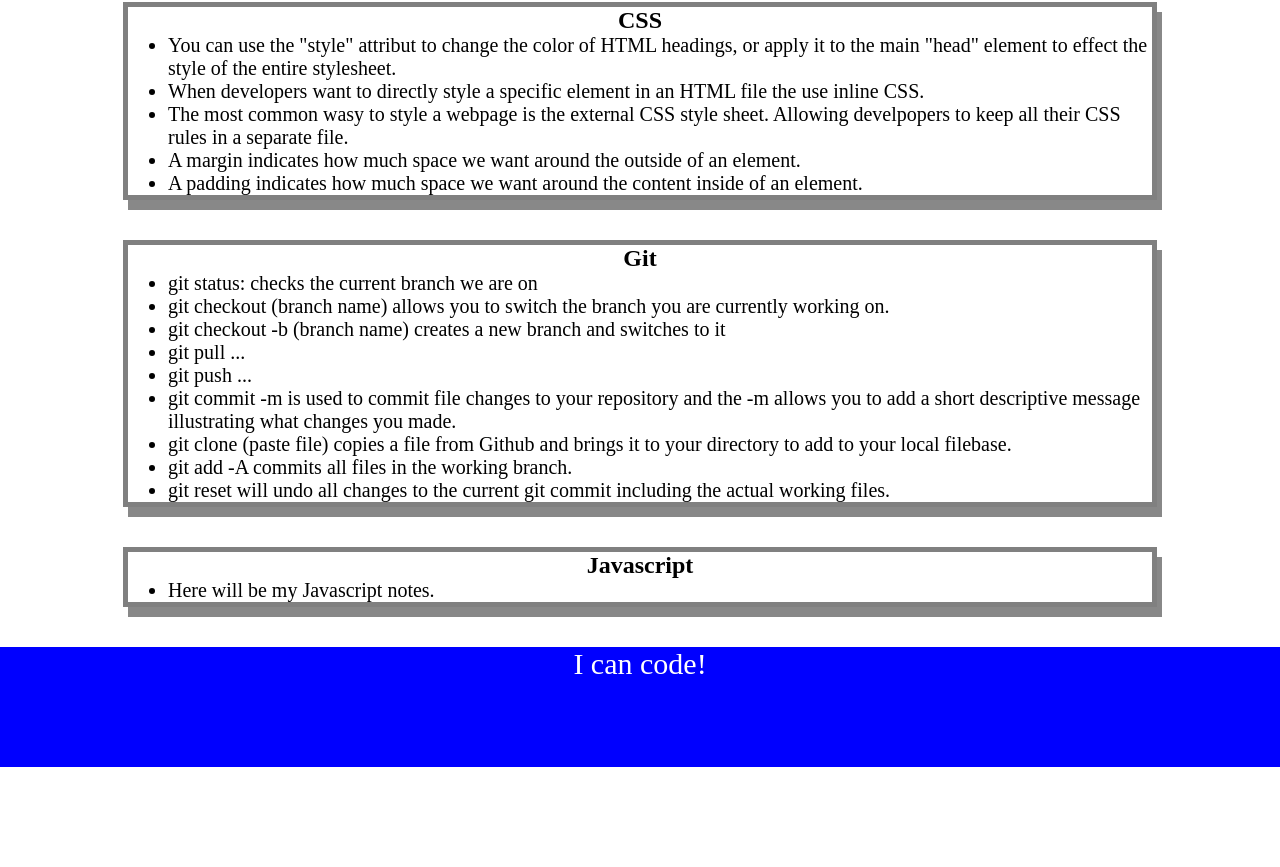
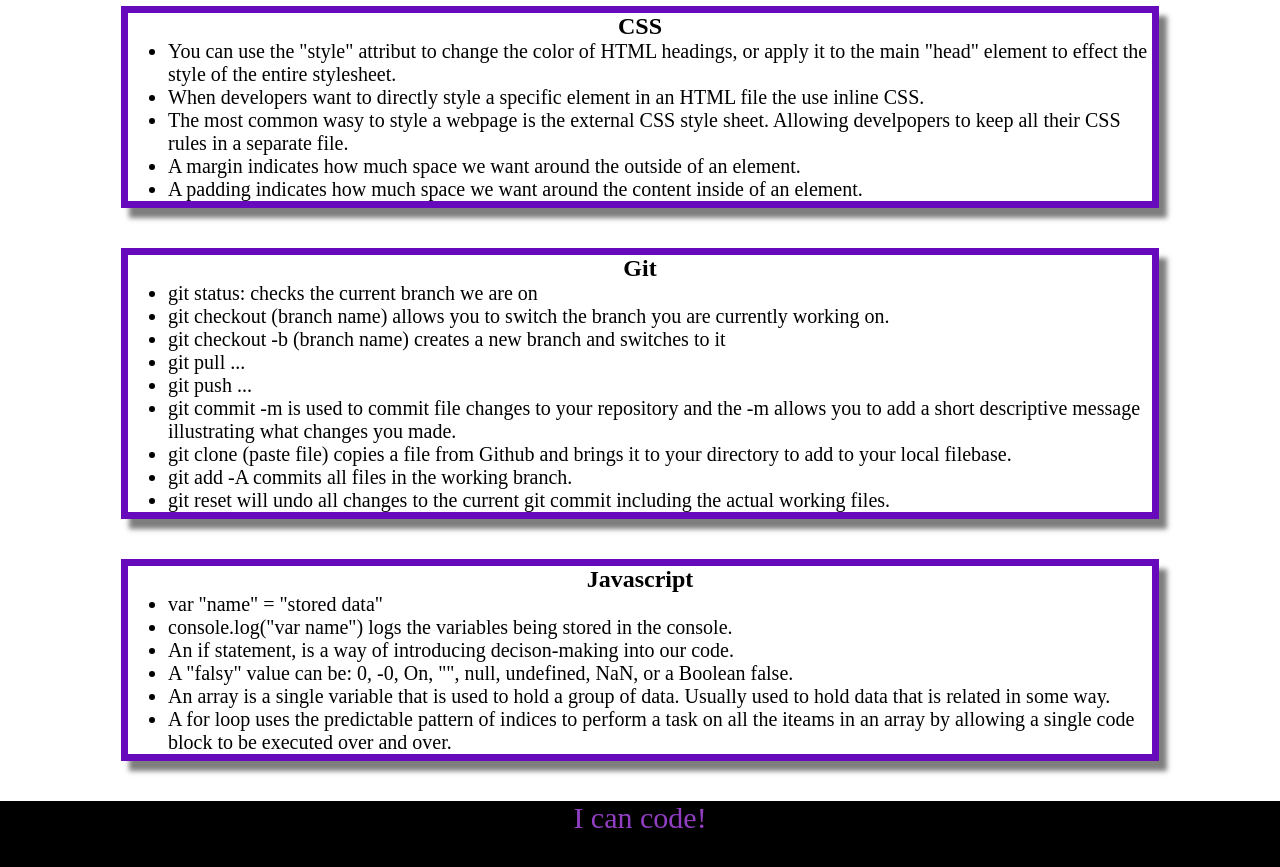
Before and after one commit to jacobblackmon/prework-study-guide, a plain HTML site: page prework-study-guide/index.html in a window 1280 px wide. Shown: the part 373-1240 px from the top of the page. Before the commit the page ends 1140 px from the top, so only its background shows below. Drawn offline with Linux system fonts and the light colour scheme.

Commit message:
JS additions

```diff
--- /dev/null
+++ b/prework-study-guide/assets/script.js
@@ -0,0 +1,19 @@
+var topics = ['HTML', 'CSS', 'Git', 'JavaScript'];
+
+for (var x = 0; x < topics.length; x++) {
+ console.log(topics[x]);
+}
+
+/*
+if (topic === 'HTML') {
+ console.log("Let's study HTML!");
+} else if (topic === 'CSS') {
+ console.log("Let's study CSS!");
+} else if (topic === 'Git') {
+ console.log("Let's study Git!");
+} else if (topic === 'JavaScript') {
+ console.log("Let's study JavaScript!");
+} else {
+ console.log('Please try again!');
+}
+*/
--- a/prework-study-guide/assets/style.css
+++ b/prework-study-guide/assets/style.css
@@ -6,8 +6,8 @@ header,
 footer {
   width: 100%;
   height: 120px;
-  background-color: blue;
-  color: white;
+  background-color: rgb(0, 0, 0);
+  color: rgb(145, 62, 194);
 }
 
 h1,
@@ -36,6 +36,6 @@ p {
 .card {
   width: 80%;
   margin: 40px auto;
-  border: 5px solid gray;
-  box-shadow: 5px 10px #888888;
+  border: 7px solid rgb(102, 10, 187);
+  box-shadow: 8px 10px 5px #7e7e7e;
 }
--- a/prework-study-guide/index.html
+++ b/prework-study-guide/index.html
@@ -12,8 +12,8 @@
       <h1>Prework Study Guide</h1>
       <img
         src="./assets/bowtie-cat.png"
-        alt="Profile image of cat wearing a bow tie."
-      />
+        alt="Profile image of cat wearing a bow tie."/>
+        <h2>✨ Open the Console to See What's Happening ✨</h2>
     </header>
     <main>
       <section class="card" id="html-section">
@@ -54,11 +54,17 @@
       <section class="card" id="javascript-section">
 <h2>Javascript</h2>
 <ul>
-  <li>Here will be my Javascript notes.</li>
+  <li>var "name" = "stored data"</li>
+  <li>console.log("var name") logs the variables being stored in the console.</li>
+  <li>An if statement, is a way of introducing decison-making into our code.</li>
+  <li>A "falsy" value can be: 0, -0, On, "", null, undefined, NaN, or a Boolean false.</li>
+  <li>An array is a single variable that is used to hold a group of data. Usually used to hold data that is related in some way.</li>
+  <li>A for loop uses the predictable pattern of indices to perform a task on all the iteams in an array by allowing a single code block to be executed over and over.</li>
 </ul>
 </section>
     <footer>
       <p>I can code!</p>
     </footer>
+    <script src="./assets/script.js"></script>
   </body>
 </html>
```
